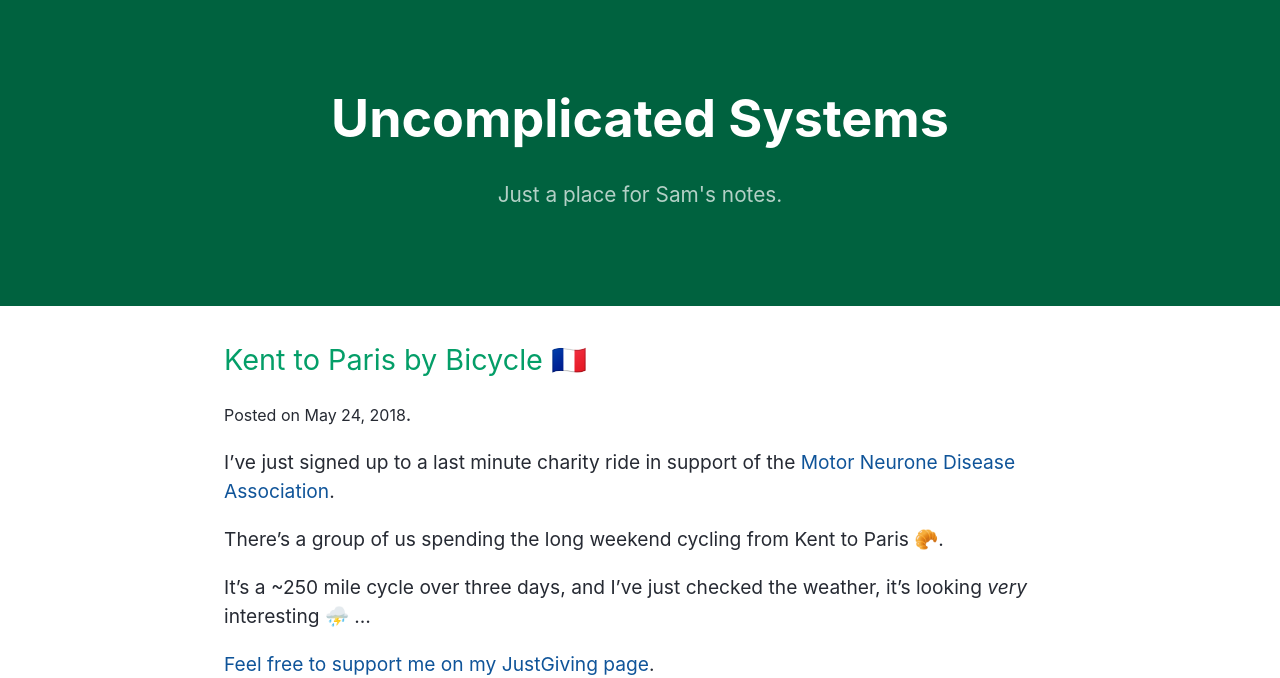
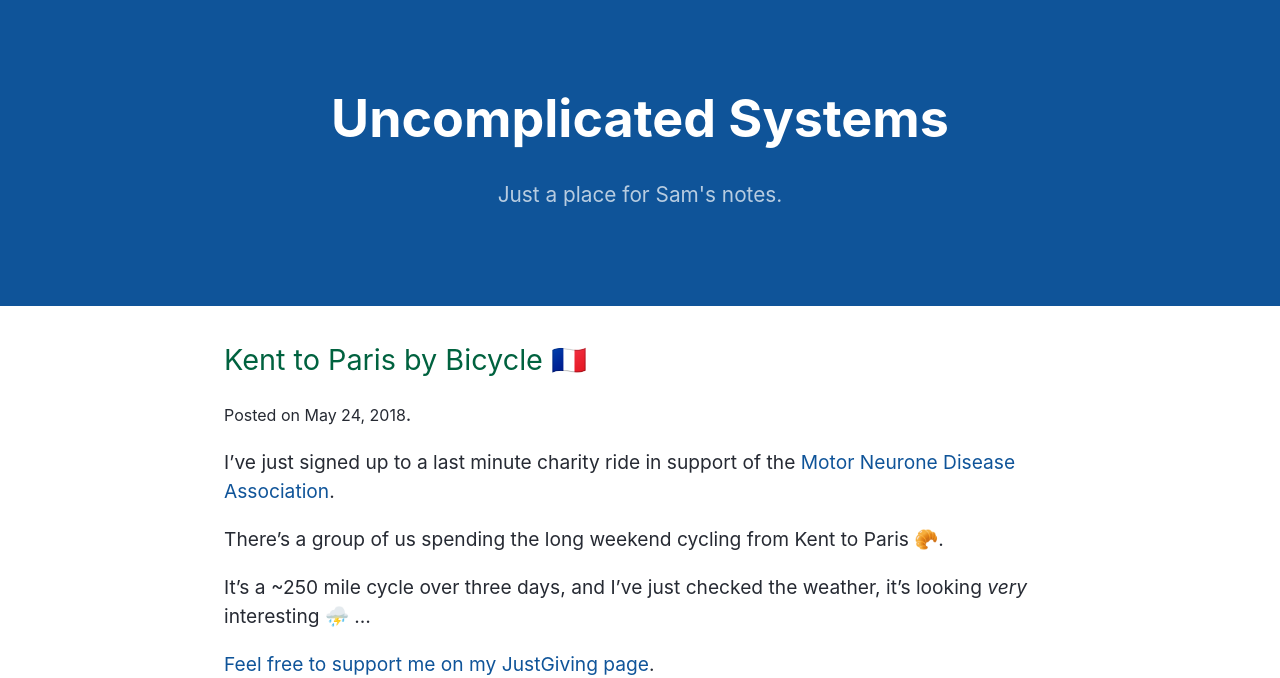
Before and after one commit to sjparkinson/uncomplicated.systems, a Jekyll site: the page built from _posts/2018-05-24-kent-to-paris-by-bicycle.md, in a window 1280 px wide. Shown: the top 678 px of the page. Built offline with Jekyll 4.4.1, drawn with Linux system fonts in a browser that asks for light colours; grey boxes are pictures that could not be loaded.

Commit message:
Update variables.scss

```diff
--- a/_includes/variables.scss
+++ b/_includes/variables.scss
@@ -4,10 +4,10 @@ $medium-breakpoint: 42em !default;
 
 // Headers
 $header-heading-color: #ffffff;
-$header-bg-color: #00623f;
+$header-bg-color: #0f5499;
 
 // Text
-$section-headings-color: #049e68;
+$section-headings-color: #00623F;
 $body-text-color: #262a33;
 $body-link-color: #0f5499;
 $blockquote-text-color: #262a33;
```
